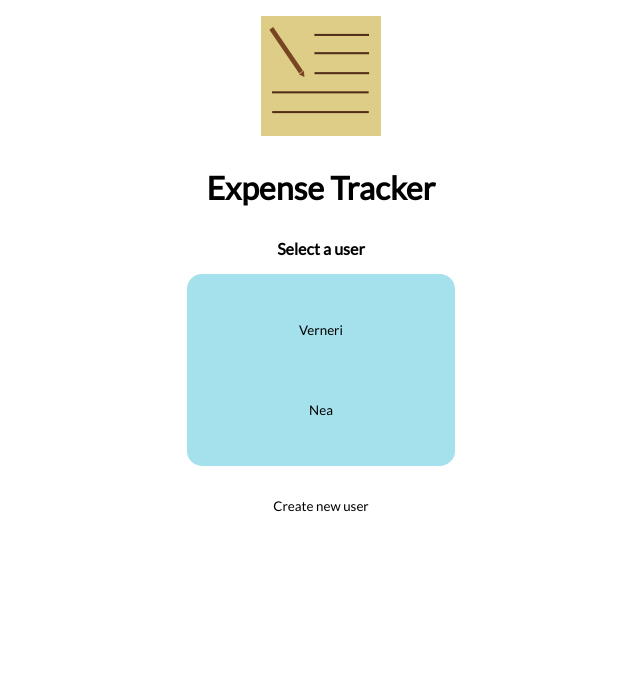
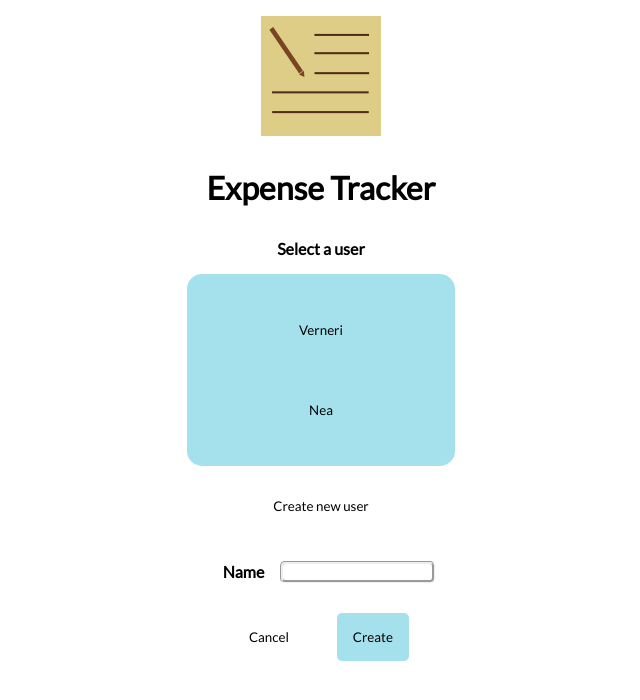
Before and after one commit to kankaanpaaverneri/Expense-Tracker, a React (Vite) app: page / in a window 1280 px wide. Both pictures are taken after a click on the button "Create new user". Shown: the top 700 px of the page, without its empty margins (319-959 px from the left). Built offline with nearby package versions, Linux system fonts and the light colour scheme.

Commit message:
Add CreateNewUser component and add UsersContext

```diff
--- a/src/App.jsx
+++ b/src/App.jsx
@@ -1,15 +1,18 @@
 
+import { useState } from 'react'
 import './App.css'
 import UsersContextProvider from './UsersContext'
 import Header from './components/Header'
 import SelectUser from './components/SelectUser'
 function App() {
+  const [selectedUser, setSelectedUser] = useState();
 
   return (
     <>
       <Header/>
       <UsersContextProvider>
-        <SelectUser/>
+        {!selectedUser && <SelectUser setSelectedUser={setSelectedUser}/>}
+        {selectedUser && <h1>{`User is: ${selectedUser.name}`}</h1>}
       </UsersContextProvider>
     </>
   )
--- a/src/UsersContext.jsx
+++ b/src/UsersContext.jsx
@@ -1,4 +1,4 @@
-import { createContext } from "react";
+import { createContext, useState } from "react";
 
 export const UsersContext = createContext({
     users: [],
@@ -6,8 +6,7 @@ export const UsersContext = createContext({
 
 export default function UsersContextProvider({children}) {
 
-    const contextValue = {
-        users: [
+    const [users, setUsers] = useState([
         {
             name: "Verneri",
             expenses: [],
@@ -18,7 +17,15 @@ export default function UsersContextProvider({children}) {
             expenses: [],
             id: 2
         }
-        ]
+    ]);
+
+    function addUser(newUser) {
+        setUsers((prevUsers) => [...prevUsers, newUser]);
+    }
+
+    const contextValue = {
+        users,
+        addUser,
     }
 
     return <UsersContext.Provider value={contextValue}>
--- /dev/null
+++ b/src/components/CreateNewUser.css
@@ -0,0 +1,32 @@
+#create-new-user {
+    display: flex;
+    flex-direction: column;
+}
+
+.input-field {
+    display: flex;
+    justify-content: center;
+    align-items: center;
+}
+
+.input-field input {
+    border: groove;
+    border-radius: 5px;
+}
+
+.buttons {
+    display: flex;
+}
+
+.buttons button {
+    cursor: pointer;
+}
+
+.buttons #create {
+    background: rgba(106, 205, 223, 0.6);
+}
+
+.buttons #create:hover {
+    background: rgba(136, 212, 225, 0.6);
+    color: black;
+}
--- /dev/null
+++ b/src/components/CreateNewUser.jsx
@@ -0,0 +1,20 @@
+import { useRef } from 'react';
+import './CreateNewUser.css'
+
+const CreateNewUser = ({setCreateNewUser}) => {
+    const nameInput = useRef();
+    return (
+        <section id='create-new-user'>
+            <div className='input-field'>
+                <label>Name</label>
+                <input ref={nameInput} type="text" />
+            </div>
+            <div className='buttons'>
+                <button onClick={() => setCreateNewUser("")}>Cancel</button>
+                <button onClick={() => setCreateNewUser(nameInput.current.value)} id='create'>Create</button>
+            </div>
+        </section>
+    );
+}
+
+export default CreateNewUser;
--- a/src/components/SelectUser.jsx
+++ b/src/components/SelectUser.jsx
@@ -1,21 +1,40 @@
 import './SelectUser.css'
 import { UsersContext } from '../UsersContext'
-import { useContext} from 'react'
+import { useContext, useState, useEffect} from 'react'
+import CreateNewUser from './CreateNewUser';
 
-const SelectUser = () => {
+const SelectUser = ({setSelectedUser}) => {
+    const {users, addUser} = useContext(UsersContext);
+    const [createNewUser, setCreateNewUser] = useState("");
 
-    const {users} = useContext(UsersContext);
     function handleClick(buttonClicked) {
         if(buttonClicked === "CreateNewUser") {
-            console.log("Create New User");
+            setCreateNewUser("Create");
         }
     }
+
+    useEffect(() => {
+        if(createNewUser !== "" && createNewUser !== "Create"){
+            addUser({
+                name: createNewUser,
+                expenses: [],
+                id: users[users.length-1].id + 1,
+            });
+            setCreateNewUser("");
+        }
+    }, [createNewUser]);
+
+
     return (
         <section id="select-user">
             <label>Select a user</label>
             <menu>
                 {users.map(user => {
-                    return <button key={user.id}>{user.name}</button>
+                    return <button
+                        onClick={() => {setSelectedUser(user)}}
+                        key={user.id}>
+                        {user.name}
+                    </button>
                 })}
             </menu>
             <div id="create-user">
@@ -24,6 +43,9 @@ const SelectUser = () => {
                     Create new user
                 </button>
             </div>
+            {createNewUser === "Create" &&
+            <CreateNewUser
+            setCreateNewUser={setCreateNewUser}/>}
         </section>
     );
 }
```
Lines whose indentation alone changed are shown as unchanged.
